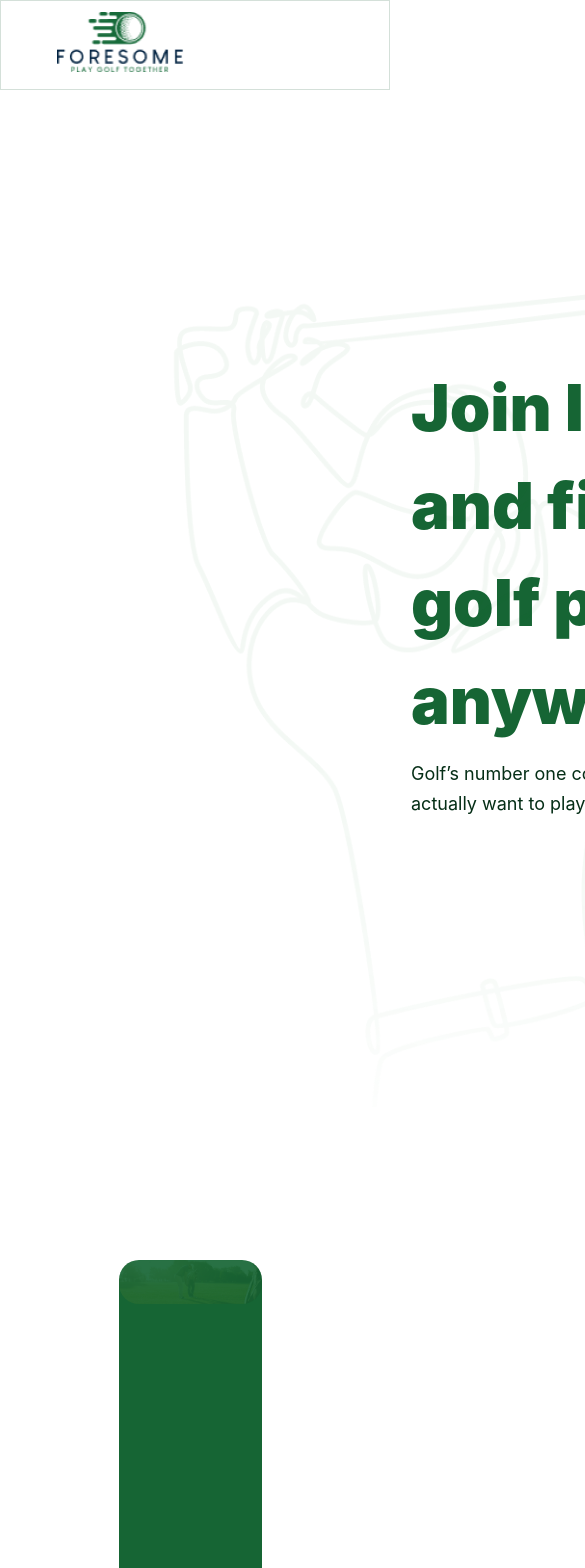
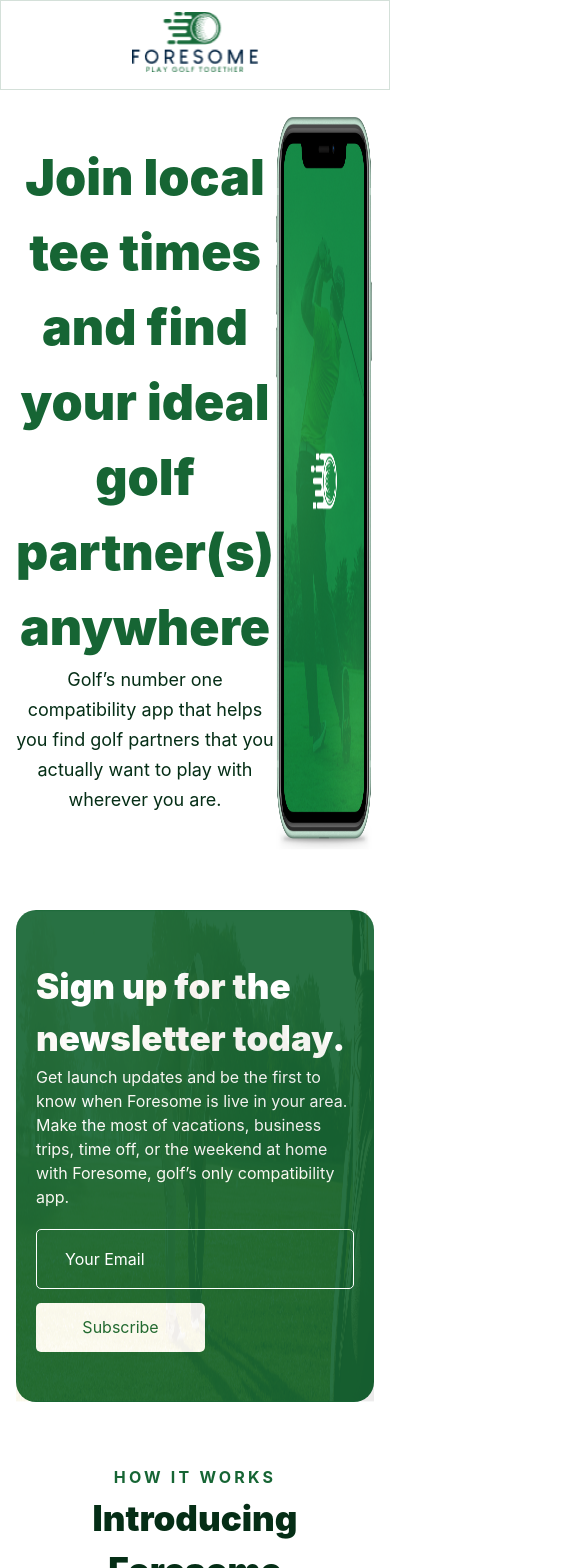
Before and after one commit to fhlevi/foresome-app, a Next.js app: page / in a window 390 px wide. Shown: the top 1568 px of the page, 585 px wide, since content can reach past the window. Built offline with nearby package versions, Linux system fonts and the light colour scheme.

Commit message:
feat(style): homepage mobile responsive

```diff
--- /dev/null
+++ b/src/components/abstracts/base.tsx
@@ -0,0 +1,23 @@
+import React from 'react'
+import Title from './title'
+import Meta from './meta'
+
+type Props = {}
+
+
+/**
+ * Base Component
+ * @component
+ * @category Components
+ * @subcategory Abstracts
+ */
+function Base({ }: Props) {
+    return (
+        <>
+            <Meta />
+            <Title />
+        </>
+    )
+}
+
+export default Base
--- /dev/null
+++ b/src/components/abstracts/meta.tsx
@@ -0,0 +1,29 @@
+import Head from 'next/head'
+import React from 'react'
+
+type Props = {}
+
+
+/**
+ * Meta Component
+ * @component
+ * @category Components
+ * @subcategory Abstracts
+ */
+function Meta({ }: Props) {
+    return (
+        <Head>
+            <meta httpEquiv="x-ua-compatible" content="ie=edge" />
+            <meta name="viewport" content="width=device-width, initial-scale=1.0, maximum-scale=1.0, user-scalable=0" />
+            <meta name="author" content="fhlevi" />
+            <meta name="keywords" content="Foresome, Golfwithfriend" />
+            <meta name="theme-color" content="#FFFFFF" />
+            <meta name="description" content="Foresome" />
+            <meta property="og:site_name" content="Foresome" />
+            <meta property="og:description" content="Foresome" />
+            <meta property="og:type" content="website" />
+        </Head>
+    )
+}
+
+export default Meta
--- /dev/null
+++ b/src/components/abstracts/title.tsx
@@ -0,0 +1,26 @@
+import Head from 'next/head'
+import React from 'react'
+
+type Props = {
+    content?: string
+}
+
+
+/**
+ * Title Component
+ * @component
+ * @category Components
+ * @subcategory Abstracts
+ */
+const Title = ({ content }: Props) => {
+    const longTitle = `${content ? `${content} · ` : ''}Foresome`;
+
+    return (
+        <Head>
+            <title key="title">{longTitle}</title>
+            <meta key="title-meta" property="og:title" content={longTitle} />
+        </Head>
+    )
+}
+
+export default Title
--- a/src/components/layouts/default-layout.tsx
+++ b/src/components/layouts/default-layout.tsx
@@ -5,7 +5,7 @@ export default function DefaultLayout({ children }: any) {
     return (
         <div className="relative top-[90px]">
             <Header />
-            <main className="pl-[119px] pr-32 pt-[130px] pb-24 flex flex-col items-center gap-[140px]">
+            <main className="p-4 xl:pl-[119px] xl:pr-32 xl:pt-[130px] pb-24 flex flex-col items-center gap-[60px] xl:gap-[140px]">
                 {children}
             </main>
             <Footer />
--- a/src/components/layouts/header.tsx
+++ b/src/components/layouts/header.tsx
@@ -4,7 +4,7 @@ import Image from 'next/image';
 
 function Header() {
   return (
-    <header className="flex items-center justify-between px-4 h-[90px] border border-solid border-[#D4E0D9] fixed w-full z-10 bg-white top-0">
+    <header className="flex items-center justify-center md:justify-between px-4 h-[90px] border border-solid border-[#D4E0D9] fixed w-full z-10 bg-white top-0">
       <Link href="/">
         <a className="px-10 py-[15px]">
           <Image
--- a/src/components/sections/banner-home.tsx
+++ b/src/components/sections/banner-home.tsx
@@ -6,17 +6,17 @@
  */
 export default function BannerHome() {
     return (
-        <div className="w-full max-w-[1728px] h-[900px] relative">
-            <div className="w-[1143.49px] h-[743.97px] left-[292px] absolute">
-                <div className="w-[383.49px] h-[743.97px] left-[760px] top-0 absolute">
-                    <img className="w-[383.49px] h-[743.97px] left-0 top-0 absolute" src="/images/banner/Above the folds.png" />
+        <div className="w-full max-w-[1728px] xl:h-[900px] relative">
+            <div className="w-full flex items-center justify-center xl:h-[743.97px] xl:absolute">
+                <div className="w-full h-full md:w-[720px] xl:h-[426px] left-0 xl:top-[139.26px]">
+                    <div className="w-full xl:w-[720px] text-center xl:text-left left-0 top-0 text-green-800 text-[50px] xl:text-[65px] font-black">Join local tee times and find your ideal golf partner(s) anywhere</div>
+                    <div className="xl:w-[660px] left-0 xl:top-[400px] text-green-950 text-lg font-normal leading-[30px] text-center xl:text-left">Golf’s number one compatibility app that helps you find golf partners that you actually want to play with wherever you are.</div>
                 </div>
-                <div className="w-[720px] h-[426px] left-0 top-[139.26px] absolute">
-                    <div className="w-[720px] left-0 top-0 absolute text-green-800 text-[65px] font-black">Join local tee times and find your ideal golf partner(s) anywhere</div>
-                    <div className="w-[660px] left-0 top-[400px] absolute text-green-950 text-lg font-normal leading-[30px]">Golf’s number one compatibility app that helps you find golf partners that you actually want to play with wherever you are.</div>
+                <div className="xl:w-[383.49px] xl:h-[743.97px] xl:left-[760px] top-0">
+                    <img className="w-full xl:w-[383.49px] h-[743.97px] left-0 top-0" src="/images/banner/Above the folds.png" />
                 </div>
             </div>
-            <div className="w-[992px] h-[897px] pt-[12.70px] pl-9 left-0 absolute justify-start items-center inline-flex">
+            <div className="w-[992px] h-[897px] pt-[12.70px] pl-9 left-0 absolute justify-start items-center hidden xl:inline-flex">
                 <img src="/images/banner/banner-golf.png" />
             </div>
         </div>
--- a/src/components/sections/busniess-home.tsx
+++ b/src/components/sections/busniess-home.tsx
@@ -18,8 +18,8 @@ export default function BusinessHome() {
                 height={60}
             />
         </div>
-        <div className="text-center text-green-800 text-[50px] font-black">Play golf on business trips with ease</div>
-        <div className="w-[1000px] text-center gap-8 text-neutral-700 text-lg font-normal leading-[30px] flex flex-col">
+        <div className="text-center text-green-800 text-[35px] xl:text-[50px] font-black">Play golf on business trips with ease</div>
+        <div className="xl:w-[1000px] text-center gap-8 text-neutral-700 text-lg font-normal leading-[30px] flex flex-col">
             <span>Business trips can be a drag when none of your associates play golf and the conference is being held at a GOLF RESORT. But you never have to worry about that when you have Foresome. Instead of playing alone or risking getting paired with two slow pokes who can’t stop talking about their RV, you can use the app to find your ideal golf partners and make the most of your afternoon off. Stop wishing you had someone to play with and actually find someone to play with on Foresome.</span>
             <span>Let those other apps worry about finding you a life partner. Foresome will find you the perfect golf partners for 4 hours of fun (or whatever your pace of play preferences are).</span>
         </div>
--- a/src/components/sections/introduction-home.tsx
+++ b/src/components/sections/introduction-home.tsx
@@ -15,20 +15,20 @@ export const IntroductionHome = () => {
     }
 
     return (
-        <div className="max-w-[1040px] flex flex-col gap-[60px]">
+        <div className="w-full xl:max-w-[1040px] flex flex-col gap-[60px]">
             <div className="text-center">
                 <div className="text-green-800 text-base font-bold uppercase leading-[30px] tracking-[3.20px]">how it works</div>
-                <div className="text-green-950 text-[50px] font-black">Introducing Foresome</div>
-                <div className="text-neutral-700 text-lg font-normal leading-[30px]">We all know that Tiger and Sergio hated playing with each other, but they had no choice. You do! Foresome is the golf compatibility app that helps you find ideal golf partners, either at your local golf course or when you are on the road.</div>
+                <div className="text-green-950 text-[35px] xl:text-[50px] font-black">Introducing Foresome</div>
+                <div className="text-neutral-700 mt-9 xl:mt-0 text-lg font-normal leading-[30px]">We all know that Tiger and Sergio hated playing with each other, but they had no choice. You do! Foresome is the golf compatibility app that helps you find ideal golf partners, either at your local golf course or when you are on the road.</div>
             </div>
-            <div className="flex flex-row gap-24 items-center justify-center">
+            <div className="flex flex-col xl:flex-row gap-24 items-center justify-center">
                 <Image
                     src="/images/logo/introduction-1.png"
                     alt="Introduction Logo 1"
                     width={367}
                     height={712}
                 />
-                <div className="flex flex-col gap-10 w-[440px]">
+                <div className="flex flex-col gap-10 w-full text-center xl:text-left xl:w-[440px]">
                     <div className="flex flex-col gap-3">
                         <div className="text-green-800 text-base font-bold uppercase leading-[30px] tracking-[3.20px]">feature coming soon</div>
                         <div className="text-green-950 text-[35px] font-black">Join Local Tee Times</div>
@@ -38,11 +38,12 @@ export const IntroductionHome = () => {
                         label={'Join Now'}
                         size={'lg'}
                         onClick={() => handleNextPage('/waitlist/join')}
+                        className="!w-full xl:!w-[303.69px]"
                     />
                 </div>
             </div>
-            <div className="flex flex-row gap-24 items-center justify-center">
-                <div className="flex flex-col gap-10 w-[440px]">
+            <div className="flex xl:flex-row gap-24 items-center justify-center flex-col-reverse">
+                <div className="flex flex-col gap-10 xl:w-[440px] text-center xl:text-left">
                     <div className="flex flex-col gap-3">
                         <div className="text-green-950 text-[35px] font-black">Find Golfers Anywhere</div>
                         <div className="text-green-950 text-lg font-normal leading-[30px]">Enter parameters such as GHIN, pace of play, gambling preference, dinking preference, and more.</div>
@@ -51,6 +52,7 @@ export const IntroductionHome = () => {
                         label={'Join Now'}
                         size={'lg'}
                         onClick={() => handleNextPage('/waitlist/join')}
+                        className="!w-full xl:!w-[303.69px]"
                     />
                 </div>
                 <Image
--- a/src/components/sections/signup-home.tsx
+++ b/src/components/sections/signup-home.tsx
@@ -27,29 +27,32 @@ export default function SignupHome() {
     }
 
     return (
-        <div className="w-full max-w-[1480.48px] h-[456.92px] relative">
-            <div className="w-full max-w-[1480.48px] h-[456.86px] left-0 top-[0.06px] absolute rounded-[20px] bg-green-800" />
+        <div className="w-full xl:max-w-[1480.48px] h-auto xl:h-[456.92px] relative bg-green-800 rounded-[20px]">
             <Image
-                className="left-0 top-[0.06px] absolute rounded-[20px] opacity-40"
+                className="left-0 top-[0.06px] absolute opacity-40"
                 src="/images/banner/signup-banner.png"
                 alt="signup-banner Logo"
-                width={1480.48}
-                height={456.86}
+                layout="fill"
             />
-            <div className="w-[594.73px] left-[165.23px] top-[115.46px] absolute text-white text-[50px] font-black">
+            <div className="flex flex-col h-full xl:flex-row gap-5 xl:gap-20 py-[50px] xl:py-[109px] px-5 xl:px-32">
+                <div className="flex flex-col">
+                    <div className="text-white text-[35px] xl:text-[50px] font-black">
                         Sign up for the newsletter today.
                     </div>
-            <div className="w-[545.54px] left-[165.23px] top-[261.46px] absolute text-white text-lg font-normal leading-[30px]">
+                    <div className="text-white text-base xl:text-lg font-normal xl:leading-[30px]">
                         Get launch updates and be the first to know when Foresome is live in
                         your area. Make the most of vacations, business trips, time off, or
                         the weekend at home with Foresome, golf’s only compatibility app.
                     </div>
-            <form noValidate onSubmit={handleSubmit(onSubmit)} className="w-[474px] h-[123px] left-[850.77px] top-[166.85px] absolute">
+                </div>
+                <div className="flex xl:items-center xl:justify-center">
+                    <form noValidate onSubmit={handleSubmit(onSubmit)} className="flex flex-col gap-[14px] w-full">
                         <InputText
                             name={'email'}
                             placeholder="Your Email"
                             innerRef={register('email', { validate: { validateRequired, validateEmail } })}
                             errors={errors}
+                            className="!w-full xl:!w-[474px]"
                         />
                         <Button
                             label="Subscribe"
@@ -58,9 +61,10 @@ export default function SignupHome() {
                             size="md"
                             disabled={false}
                             type="submit"
-                    className="left-0 top-[74px] absolute"
                         />
                     </form>
                 </div>
+            </div>
+        </div>
     )
 }
--- a/src/pages/_app.tsx
+++ b/src/pages/_app.tsx
@@ -3,10 +3,12 @@ import type { AppProps } from 'next/app'
 import Core from 'components/wrappers/_core';
 import { withRedux } from 'config/redux/with-redux-store';
 import { withRouter } from 'next/router';
+import Base from 'components/abstracts/base';
 
 function MyApp({ Component, pageProps }: AppProps) {
   return (
     <Core>
+      <Base />
       <Component {...pageProps} />
     </Core>
   )
--- a/src/pages/index.tsx
+++ b/src/pages/index.tsx
@@ -10,9 +10,9 @@ const Home: NextPage = () => {
   return (
     <DefaultLayout>
       <BannerHome />
-        <SignupHome />
-          <IntroductionHome />
-        <VactionHome />
+      <SignupHome />
+      <IntroductionHome />
+      <VactionHome />
       <BusinessHome />
     </DefaultLayout>
   );
```
Also changed, not shown: src/components/sections/vacation-home.tsx (+6 -6 lines). Lines whose indentation alone changed are shown as unchanged.
